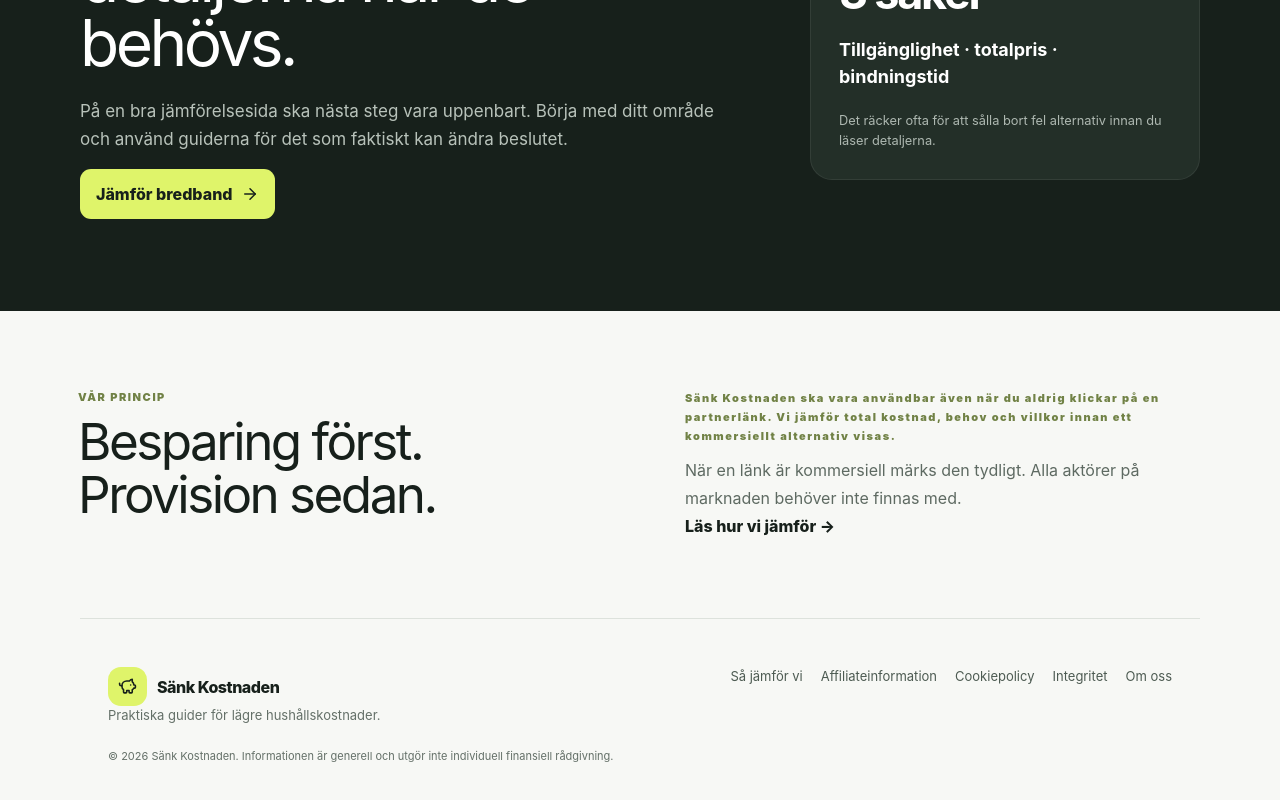
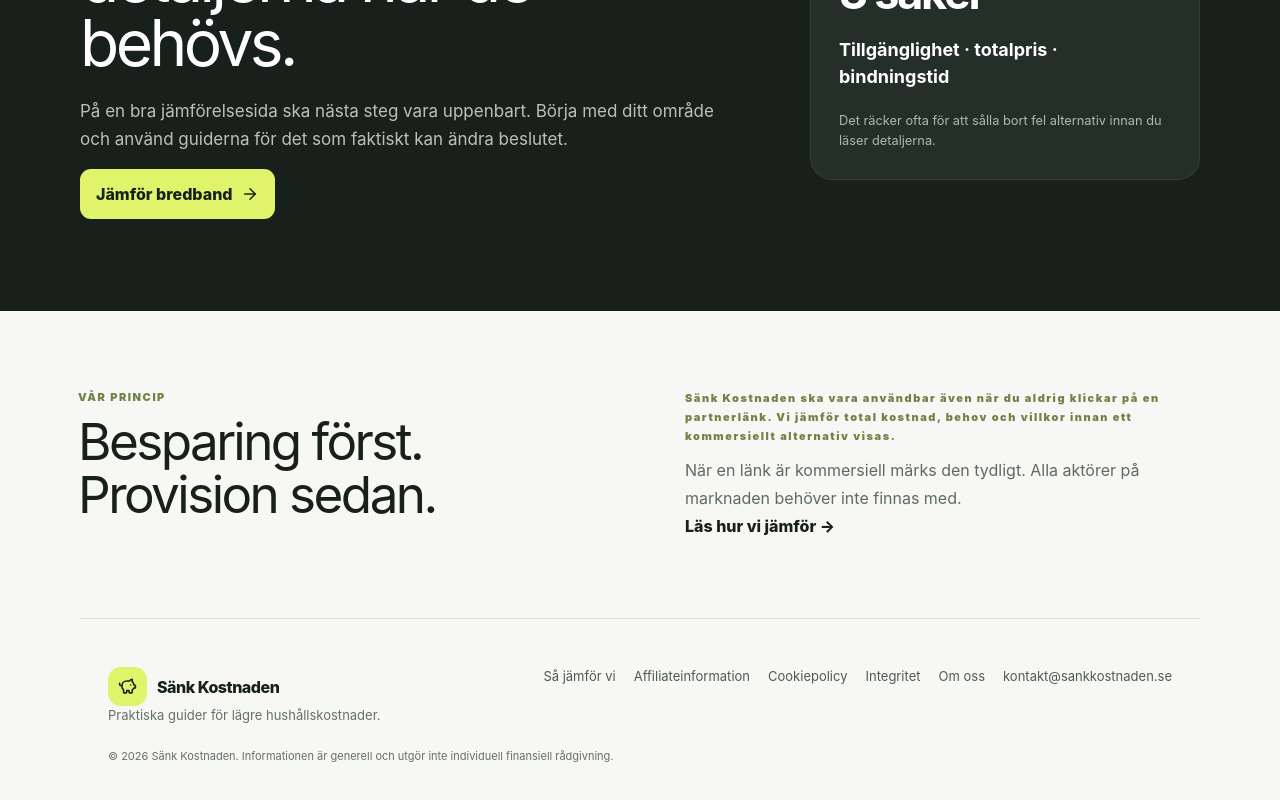
Before and after one commit to arvidlandin-cpu/sankkostnaden, a Next.js app: page / in a window 1280 px wide. Shown: the part 5424-6224 px from the top of the page. Built offline with nearby package versions, Linux system fonts and the light colour scheme.

Commit message:
Trust: add contact email to site footer

```diff
--- a/pages/index.tsx
+++ b/pages/index.tsx
@@ -198,7 +198,7 @@ export default function Home() {
 
       <footer className={styles.footer}>
         <div><a className={styles.brand} href='/'><span className={styles.brandMark}><PiggyBank size={19} /></span><span>Sänk Kostnaden</span></a><p>Praktiska guider för lägre hushållskostnader.</p></div>
-        <div><a href='/sa-jamfor-vi/'>Så jämför vi</a><a href='/affiliate/'>Affiliateinformation</a><a href='/cookies/'>Cookiepolicy</a><a href='/integritet/'>Integritet</a><a href='/om/'>Om oss</a></div>
+        <div><a href='/sa-jamfor-vi/'>Så jämför vi</a><a href='/affiliate/'>Affiliateinformation</a><a href='/cookies/'>Cookiepolicy</a><a href='/integritet/'>Integritet</a><a href='/om/'>Om oss</a><a href='mailto:kontakt@sankkostnaden.se'>kontakt@sankkostnaden.se</a></div>
         <p>© 2026 Sänk Kostnaden. Informationen är generell och utgör inte individuell finansiell rådgivning.</p>
       </footer>
     </>
```
